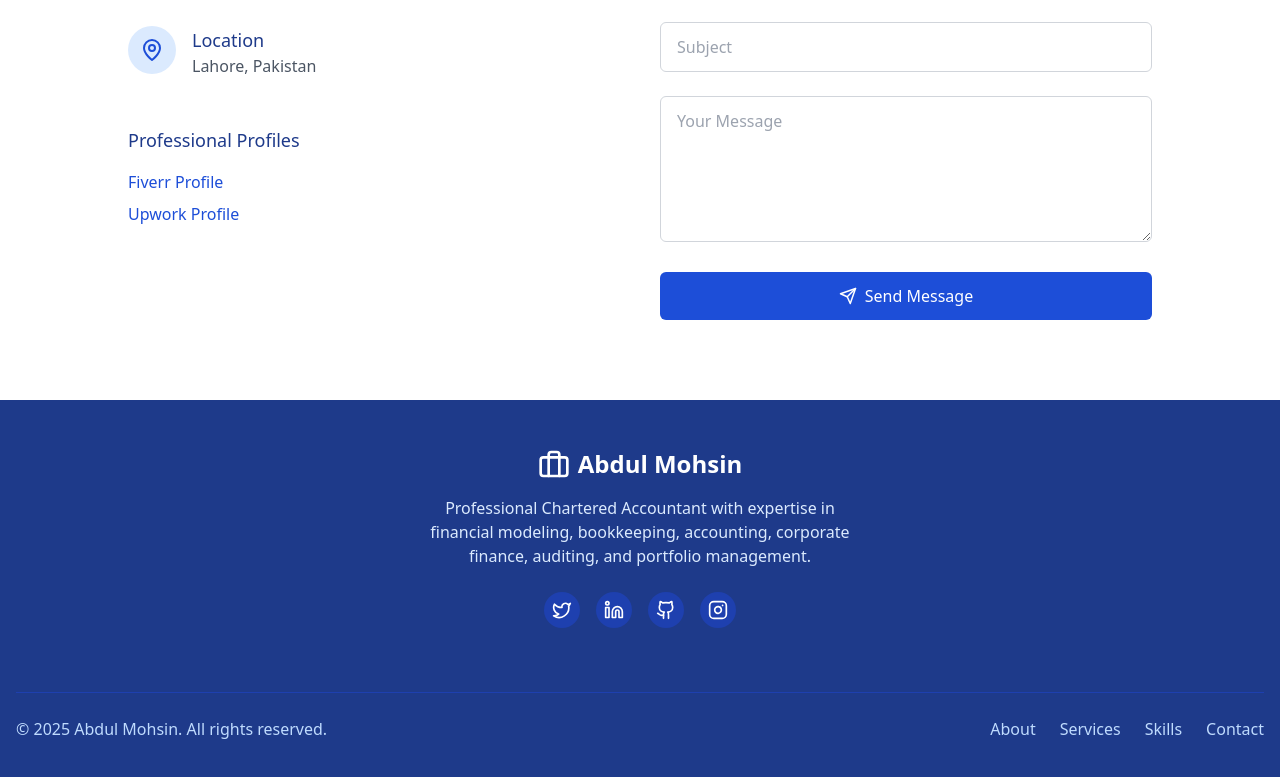
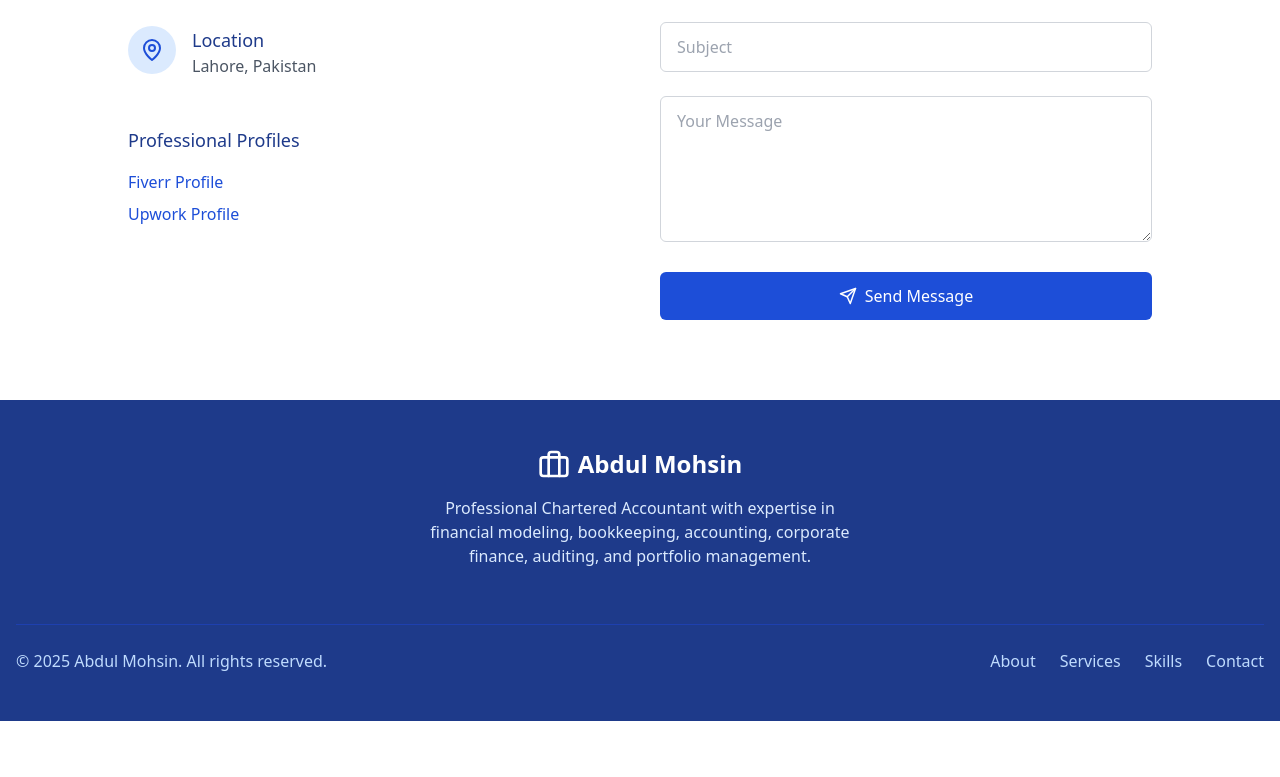
Before and after one commit to muhammadali122/Mohsin-Portfolio, a React (Vite) app: page / in a window 1280 px wide. Shown: the part 3656-4433 px from the top of the page. After the commit the page ends 4377 px from the top, so only its background shows below. Built offline with nearby package versions, Linux system fonts and the light colour scheme.

Commit message:
Remove links

```diff
--- a/src/components/Footer.tsx
+++ b/src/components/Footer.tsx
@@ -16,21 +16,6 @@ const Footer = () => {
             Professional Chartered Accountant with expertise in financial modeling, bookkeeping,
             accounting, corporate finance, auditing, and portfolio management.
           </p>
-
-          <div className="flex space-x-4 mb-8">
-            <a href="#" className="bg-blue-800 p-2 rounded-full hover:bg-blue-700 transition-colors">
-              <Twitter size={20} />
-            </a>
-            <a href="#" className="bg-blue-800 p-2 rounded-full hover:bg-blue-700 transition-colors">
-              <Linkedin size={20} />
-            </a>
-            <a href="#" className="bg-blue-800 p-2 rounded-full hover:bg-blue-700 transition-colors">
-              <Github size={20} />
-            </a>
-            <a href="#" className="bg-blue-800 p-2 rounded-full hover:bg-blue-700 transition-colors">
-              <Instagram size={20} />
-            </a>
-          </div>
         </div>
 
         <div className="border-t border-blue-800 pt-6">
```
